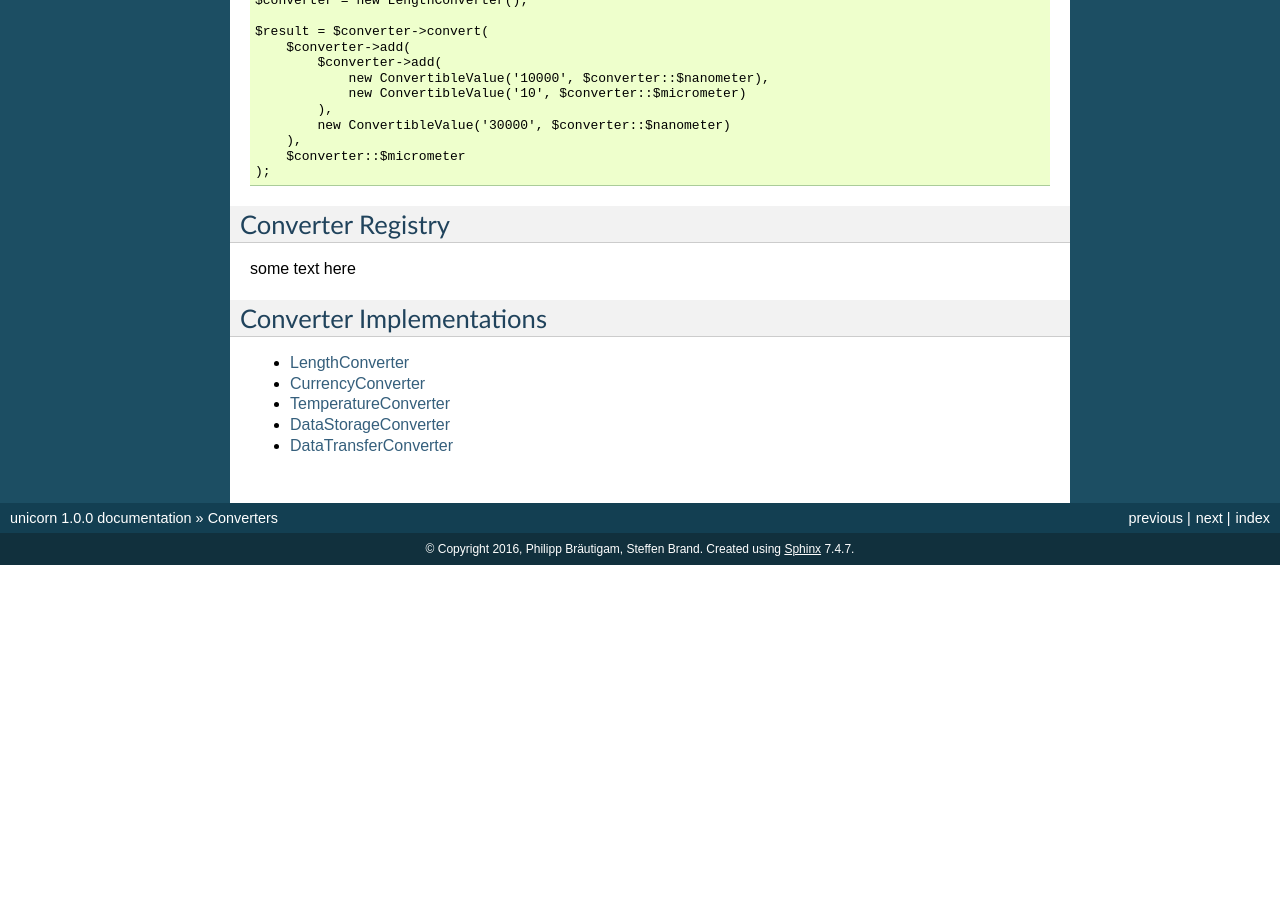
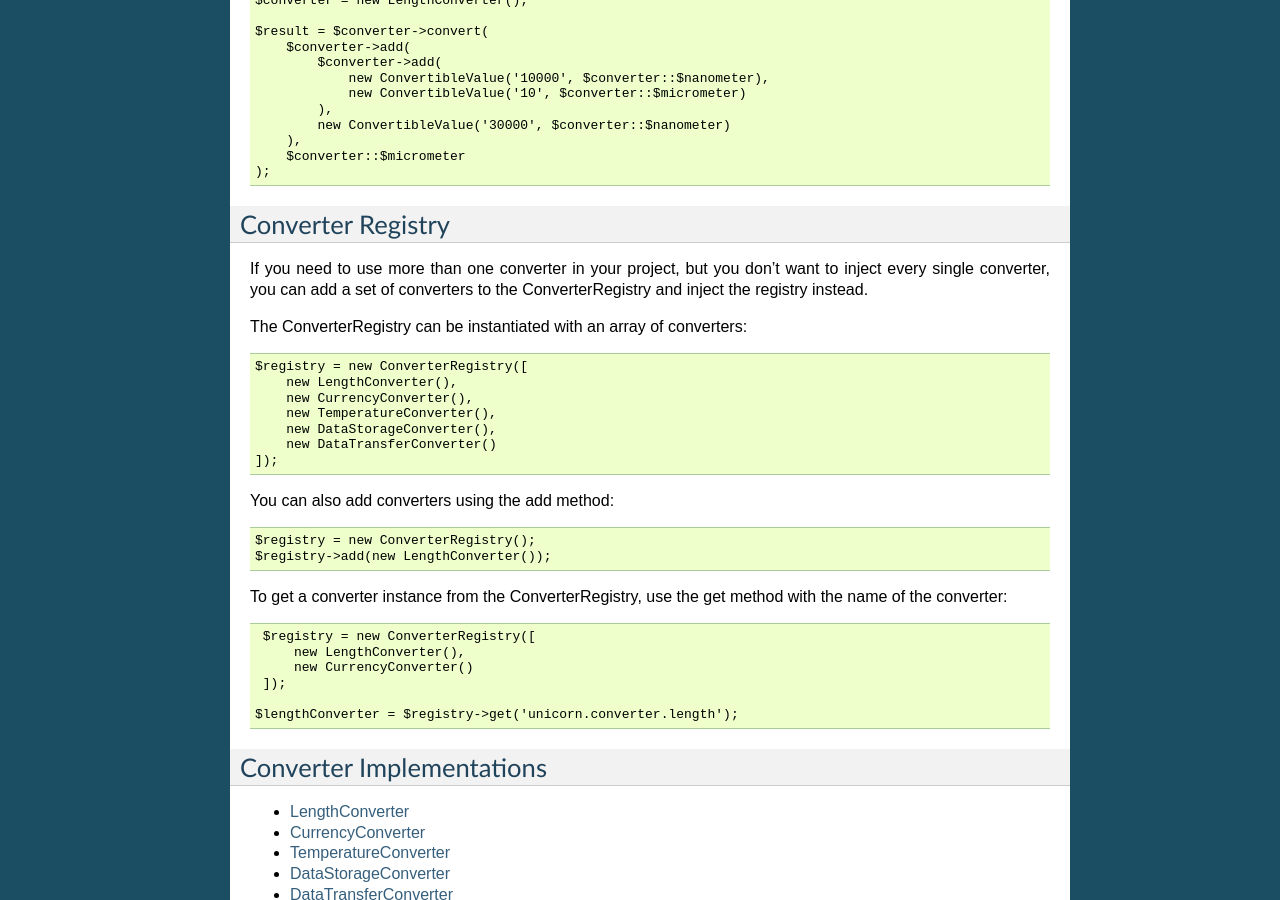
Before and after one commit to xyNNN/unicorn, a Sphinx documentation site: the page built from docs/source/converters.rst, in a window 1280 px wide and 900 px high, scrolled down 1722 px. Built offline with Sphinx 7.4.7, drawn with Linux system fonts in a browser that asks for light colours; before the commit the page ends 2287 px from its top, so only the background shows below that.

Commit message:
working on docs

```diff
--- a/docs/source/converters.rst
+++ b/docs/source/converters.rst
@@ -123,7 +123,38 @@ is the return type of all operations.
 Converter Registry
 ==================
 
-some text here
+If you need to use more than one converter in your project, but you don't want to inject every single converter, you can add a set
+of converters to the ConverterRegistry and inject the registry instead.
+
+The ConverterRegistry can be instantiated with an array of converters:
+
+.. code-block:: php
+
+    $registry = new ConverterRegistry([
+        new LengthConverter(),
+        new CurrencyConverter(),
+        new TemperatureConverter(),
+        new DataStorageConverter(),
+        new DataTransferConverter()
+    ]);
+
+You can also add converters using the add method:
+
+.. code-block:: php
+
+    $registry = new ConverterRegistry();
+    $registry->add(new LengthConverter());
+
+To get a converter instance from the ConverterRegistry, use the get method with the name of the converter:
+
+.. code-block:: php
+
+    $registry = new ConverterRegistry([
+        new LengthConverter(),
+        new CurrencyConverter()
+    ]);
+
+   $lengthConverter = $registry->get('unicorn.converter.length');
 
 Converter Implementations
 =========================
```
